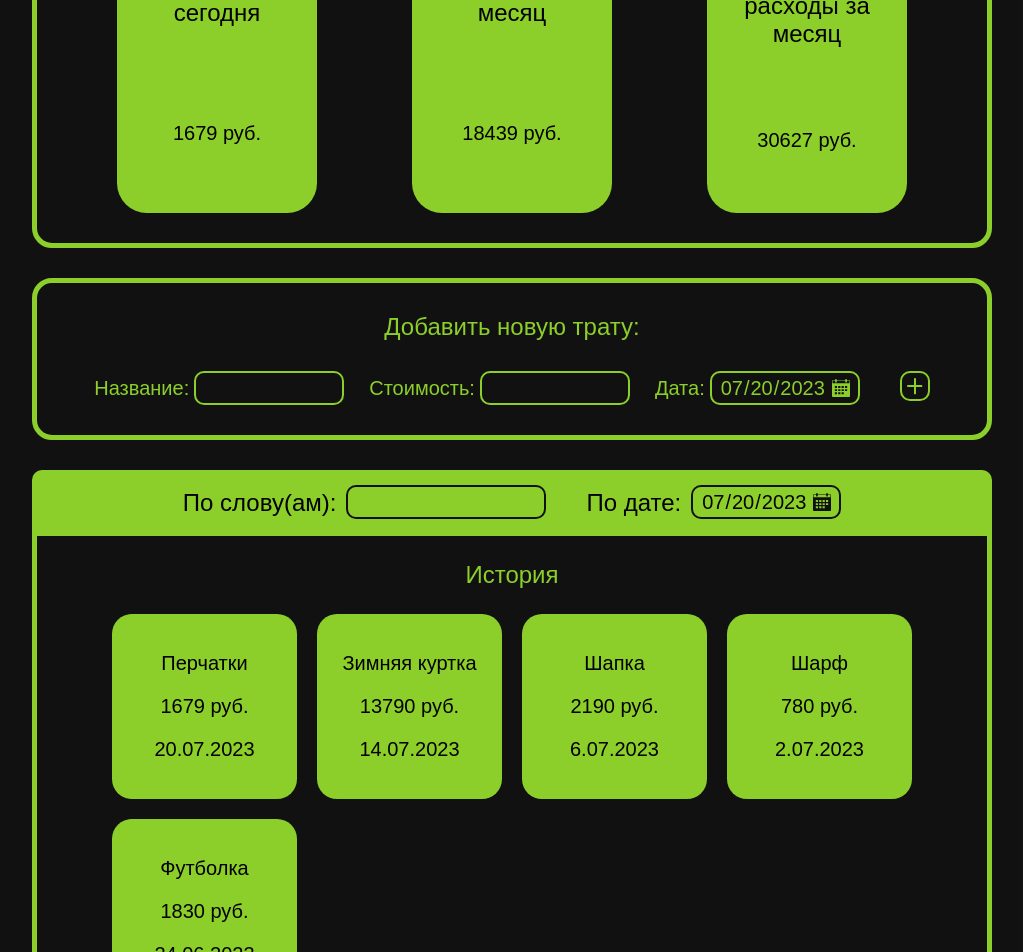
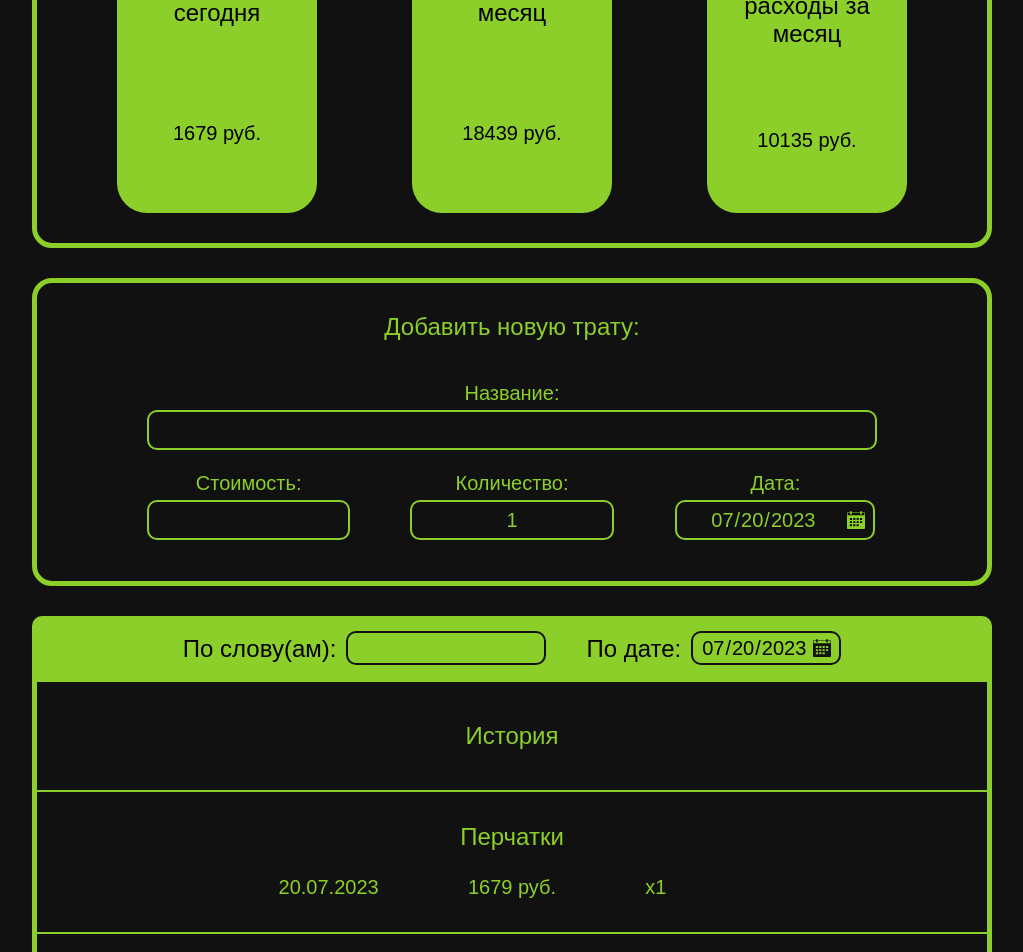
Before and after one commit to misha12919/cash-accounter, a React (Create React App) app: page / in a window 1280 px wide. Shown: the part 240-1192 px from the top of the page, without its empty margins (128-1151 px from the left). Built offline with nearby package versions, Linux system fonts and the light colour scheme.

Commit message:
kolichestvo, sr tsena

```diff
--- a/package.json
+++ b/package.json
@@ -35,5 +35,8 @@
       "last 1 firefox version",
       "last 1 safari version"
     ]
+  },
+  "devDependencies": {
+    "@types/react-dev-utils": "^9.0.11"
   }
 }
--- a/src/App.js
+++ b/src/App.js
@@ -8,6 +8,7 @@ function App() {
     {
       name: "Перчатки",
       cost: "1679",
+      quantity: 1,
       date: {
         day: '20',
         month: '07',
@@ -18,6 +19,7 @@ function App() {
     {
       name: "Зимняя куртка",
       cost: "13790",
+      quantity: 1,
       date: {
         day: '14',
         month: '07',
@@ -28,6 +30,7 @@ function App() {
     {
       name: "Шапка",
       cost: "2190",
+      quantity: 1,
       date: {
         day: '6',
         month: '07',
@@ -38,6 +41,7 @@ function App() {
     {
       name: "Шарф",
       cost: "780",
+      quantity: 1,
       date: {
         day: '2',
         month: '07',
@@ -48,6 +52,7 @@ function App() {
     {
       name: "Футболка",
       cost: "1830",
+      quantity: 1,
       date: {
         day: '24',
         month: '06',
@@ -61,12 +66,14 @@ function App() {
     setHistoryItems([{
 
       name: newItem[0].charAt(0).toUpperCase() + newItem[0].slice(1),
-      cost: `${newItem[1]}`,
+      costOfAPart: newItem[1],
+      quantity: Number(newItem[2]),
+      cost: newItem[1]*newItem[2],
       date:
       {
-        year: Number(newItem[2].split('-')[0]),
-        month: Number(newItem[2].split('-')[1]),
-        day: Number(newItem[2].split('-')[2]),
+        year: newItem[3].split('-')[0],
+        month: newItem[3].split('-')[1],
+        day: newItem[3].split('-')[2],
       },
       id: 0
 
--- a/src/components/Forms.js
+++ b/src/components/Forms.js
@@ -13,18 +13,25 @@ export const Forms = ({addHistoryItem, getDateNow}) => {
     <div className="form">
       <div className="form__title">Добавить новую трату:</div>
       <div className="form__group">
-        <div className="form__group__info">
+
+        <div className="form__group__info form__group__info--name">
           <div className="form__group__info__text">Название:</div>
           <input className="form__group__info__input"></input>
           {/* <input className="form__group__info__input" onKeyUp={validate('form__group__info__input')}></input> */}
         </div>
+
         <div className="form__group__info">
           <div className="form__group__info__text">Стоимость:</div>
           <input className="form__group__info__input" type="number"></input>
         </div>
+
+        <div className="form__group__info">
+          <div className="form__group__info__text">Количество:</div>
+          <input className="form__group__info__input" type="number" defaultValue={1}></input>
+        </div>
+
         <div className="form__group__info">
           <div className="form__group__info__text">Дата:</div>
-
           <div className="form__group__info__input-date-group">
             <input className="form__group__info__input" defaultValue={getDateNow()} type="date" min="2023-01-01" max="2024-12-31"></input>
             <div className="form__group__info__input-date-icon">
@@ -47,6 +54,7 @@ export const Forms = ({addHistoryItem, getDateNow}) => {
             </div>
           </div>
         </div>
+
         <div className="form__group__plus" onClick={() => {
           addHistoryItem([...document.querySelectorAll('.form__group__info__input')].map((el) => {
             return el.value
--- a/src/components/History.js
+++ b/src/components/History.js
@@ -1,8 +1,10 @@
 import { useState } from "react"
+import { Pagination } from "./Pagination"
 
 export const History = ({historyItems, getDateNow}) => {
 
   const [filter, setFilter] = useState(['',''])
+  const [numberOfItemsToShow, setNumberOfItemsToShow] = useState(2)
 
   return (<div className="history">
 
@@ -41,21 +43,33 @@ export const History = ({historyItems, getDateNow}) => {
     </div>
 
     <div className="history__title">История</div>
-    <div className="history__items" style={{ gridTemplate: `repeat(${Math.ceil(historyItems.length/4)}, 185px) / repeat(4, 185px)` }}>
+    <div className="history__items">
 
-      {historyItems.map((item) => {
-        if (item.name.toLowerCase().includes(filter[0].toLowerCase())) {
+      {historyItems.map((item, idx) => {
+        console.log(item);
+        if (item.name.toLowerCase().includes(filter[0].toLowerCase()) && numberOfItemsToShow > idx) {
+          if (item.quantity <= 1) {
             return (
               <div className="history__item" key={item.id}>
                 <div className="history__item__name">{item.name}</div>
+                <div className="history__item__date">{`${item.date.day}.${item.date.month}.${item.date.year}`}</div>
                 <div className="history__item__cost">{`${item.cost} руб.`}</div>
-              <div className="history__item__date">{`${item.date.day}.${item.date.month}.${item.date.year}`}</div>
+                <div className="history__item__quantity">{`x${item.quantity ? item.quantity : 1}`}</div>
               </div>
             )
-        } else {
-          return null
-        }
+          } else if (item.quantity > 1) {
+            return (
+              <div className="history__item" key={item.id}>
+                <div className="history__item__name">{item.name}</div>
+                <div className="history__item__date">{`${item.date.day}.${item.date.month}.${item.date.year}`}</div>
+                <div className="history__item__cost">{`${item.cost} руб.`}</div>
+                <div className="history__item__quantity">{`x${item.quantity} по ${item.costOfAPart} руб.`}</div>
+              </div>
+            )
+          } else return null
+        } else return null
       })}
+      <Pagination numberOfItemsToShow={numberOfItemsToShow} setNumberOfItemsToShow={setNumberOfItemsToShow} historyItems={historyItems}/>
 
     </div>
   </div>)
--- a/src/components/InfoPanel.js
+++ b/src/components/InfoPanel.js
@@ -2,31 +2,38 @@
 
 export const InfoPanel = ({historyItems, getDateNow}) => {
 
-  let countMoneySpendInADay = 0
-  let countMoneySpendInAMonth = 0
+
 
   const countAmountOfMoneySpent = () => {
     const [currDay, currMonth, currYear] = [Number(getDateNow().slice(-2)), Number(getDateNow().slice(-5, -3)), Number(getDateNow().slice(0,4))].map((el) => {
       return Number(el)
     })
+    let countMoneySpendInADay = 0
+    const monthsList = {}
+    let averageMoneySpendInAMonths = 0
     for (let index = 0; index < historyItems.length; index++) {
       const [itemDay, itemMonth, itemYear] = [historyItems[index].date.day, historyItems[index].date.month, historyItems[index].date.year].map((el) => {
         return Number(el)
       })
-      if (currYear === itemYear) {
 
-        if (currMonth === itemMonth) {
-          countMoneySpendInAMonth += Number(historyItems[index].cost)
+      if (currYear === itemYear && currMonth === itemMonth && currDay === itemDay) {
+        countMoneySpendInADay += Number(historyItems[index].cost)
+      }
 
-          if (currDay === itemDay) {
-            countMoneySpendInADay += Number(historyItems[index].cost)
-          }
-        } else {break}
-      } else {break}
+      const itemDateId = `${itemYear}.${itemMonth}`
+      if (!Object.keys(monthsList).includes(itemDateId)) {
+        monthsList[itemDateId] = Number(historyItems[index].cost)
+      } else {
+        monthsList[itemDateId] += Number(historyItems[index].cost)
+      }
+    }
+    Object.keys(monthsList).forEach(key => {
+      averageMoneySpendInAMonths += monthsList[key]
+    });
+
+
+    return [countMoneySpendInADay, monthsList[Object.keys(monthsList)[0]], Math.round(averageMoneySpendInAMonths/Object.keys(monthsList).length)]
   }
-}
-
-  countAmountOfMoneySpent()
 
   return (
     <div className="info-panel">
@@ -34,15 +41,15 @@ export const InfoPanel = ({historyItems, getDateNow}) => {
       <div className="info-panel__items">
         <div className="info-panel__item">
           <div className="info-panel__item__title">Расходы за сегодня</div>
-          <div className="info-panel__item__text">{countMoneySpendInADay + ' руб.'}</div>
+          <div className="info-panel__item__text">{countAmountOfMoneySpent()[0] + ' руб.'}</div>
         </div>
         <div className="info-panel__item">
           <div className="info-panel__item__title">Расходы за месяц</div>
-          <div className="info-panel__item__text">{countMoneySpendInAMonth + ' руб.'}</div>
+          <div className="info-panel__item__text">{countAmountOfMoneySpent()[1] + ' руб.'}</div>
         </div>
         <div className="info-panel__item">
           <div className="info-panel__item__title">Средние расходы за месяц</div>
-          <div className="info-panel__item__text">30627 руб.</div>
+          <div className="info-panel__item__text">{countAmountOfMoneySpent()[2] + ' руб.'}</div>
         </div>
       </div>
     </div>
--- /dev/null
+++ b/src/components/Pagination.js
@@ -0,0 +1,6 @@
+
+export const Pagination = ({numberOfItemsToShow, setNumberOfItemsToShow, historyItems}) => {
+  if (numberOfItemsToShow < historyItems.length) {
+    return <div className="history__items__pagination-button" onClick={()=>{setNumberOfItemsToShow(prev => prev+5)}}>Показать больше</div>
+  }
+}
--- a/src/index.css
+++ b/src/index.css
@@ -8,6 +8,8 @@
 :root {
   --primary-color: rgb(141, 207, 42);
   --additional-color: #111;
+  --hover-primary-color: rgb(92, 250, 52);
+  --hover-additional-color: #2b2a2a;
 }
 
 input[type="date"]::-webkit-calendar-picker-indicator {
@@ -26,7 +28,7 @@ body {
   flex-direction: column;
   align-items: center;
   width: 960px;
-  height: 100vh;
+  height: 100%;
   padding-top: 60px;
 }
 
@@ -82,6 +84,7 @@ body {
 /* forms ======================================================================================== */
 
 .forms {
+  position: relative;
   display: flex;
   flex-direction: column;
   align-items: center;
@@ -92,6 +95,10 @@ body {
   border-radius: 20px;
 }
 
+.forms:hover .form__group__plus {
+  opacity: 1;
+}
+
 .form {
   display: flex;
   flex-direction: column;
@@ -100,24 +107,34 @@ body {
 }
 
 .form__title {
+  padding-bottom: 15px;
   font-size: 24px;
   color: var(--primary-color);
 }
 
+
 .form__group {
-  position: relative;
-  display: flex;
-  gap: 25px;
-  margin-top: 30px;
-  padding-right: 70px;
+  display: grid;
+  grid-template: 90px 90px / 1fr 1fr 1fr;
+  justify-items: center;
+  align-items: center;
+  width: 100%;
+  padding-top: 15px;
 }
 
 .form__group__info {
   display: flex;
+  flex-direction: column;
   align-items: center;
   gap: 5px;
+  width: 100%;
+  padding: 0px 30px;
   color: var(--primary-color);
   border-radius: 10px;
+}
+
+.form__group__info--name {
+  grid-column: 1 / 5;
 }
 
 .form__group__info__text {
@@ -130,8 +147,11 @@ input::-webkit-inner-spin-button {
 }
 
 .form__group__info__input {
-  width:  150px;
-  height: 34px;
+  min-width: 200px;
+  width:  100%;
+  height: 40px;
+
+  padding: 0 10px;
 
   background-color: var(--additional-color);
   color: var(--primary-color);
@@ -141,6 +161,8 @@ input::-webkit-inner-spin-button {
 
   border: 2px solid var(--primary-color);
   border-radius: 10px;
+
+  cursor: text;
 }
 
 .form__group__info__input-date-group {
@@ -160,13 +182,15 @@ input::-webkit-inner-spin-button {
 
 .form__group__plus {
   position: absolute;
-  top: 0;
-  right: 0;
+  bottom: 48px;
+  right: 45px;
   width: 30px;
   height: 30px;
   border: 2px solid var(--primary-color);
   border-radius: 10px;
   cursor: pointer;
+  opacity: 0;
+  transition: 0.2s;
 }
 
 .form__group__plus::before {
@@ -178,6 +202,10 @@ input::-webkit-inner-spin-button {
   width: 60%;
   height: 2px;
   background-color: var(--primary-color);
+}
+
+.form__group__plus:hover {
+  border-color: var(--hover-primary-color);
 }
 
 .form__group__plus::after {
@@ -198,7 +226,7 @@ input::-webkit-inner-spin-button {
   display: flex;
   flex-direction: column;
   align-items: center;
-  gap: 25px;
+  gap: 40px;
   width: 100%;
   margin-top: 30px;
   border: 5px solid var(--primary-color);
@@ -233,6 +261,7 @@ input::-webkit-inner-spin-button {
   background-color: var(--primary-color);
   border: 2px solid var(--additional-color);
   border-radius: 10px;
+  cursor: text;
 }
 
 .history__filter__input--date {
@@ -260,21 +289,55 @@ input::-webkit-inner-spin-button {
 }
 
 .history__items {
-  display: grid;
-  grid-template: 100px / repeat(4, 185px);
-  grid-gap: 20px;
+  display: flex;
+  flex-direction: column;
+  align-items: center;
   width: 100%;
-  padding: 0 75px 30px;
+  padding-bottom: 30px;
 }
 
 .history__item {
-  display: flex;
-  flex-direction: column;
-  justify-content: center;
+  display: grid;
+  justify-items: center;
   align-items: center;
-  gap: 20px;
-  padding: 10px;
+  grid-template: 30px 30px / 1fr 1fr 1fr;
+  gap: 20px 0;
+  width: 100%;
+  padding: 30px 75px;
+  border-bottom: 2px solid var(--primary-color);
+  background-color: var(--additional-color);
+  color: var(--primary-color);
+  font-size: 20px;
+}
+
+.history__item:first-child {
+  border-top: 2px solid var(--primary-color);
+}
+
+.history__item__name {
+  grid-column: 1 / 4;
+  font-size: 24px;
+}
+
+.history__item__quantity {
+  justify-self: left;
+}
+
+.history__item__date {
+  justify-self: right;
+}
+
+.history__items__pagination-button {
+  margin-top: 30px;
+  padding: 10px 15px;
   background-color: var(--primary-color);
+  color: var(--additional-color);
+  border-radius: 10px;
   font-size: 20px;
-  border-radius: 20px;
+  cursor: pointer;
+  transition: 0.2s;
 }
+
+.history__items__pagination-button:hover {
+  background-color: var(--hover-primary-color);
+}
```
Also changed, not shown: 1 other file (tests, documents, lock files or other folders). Lines whose indentation alone changed are shown as unchanged.
